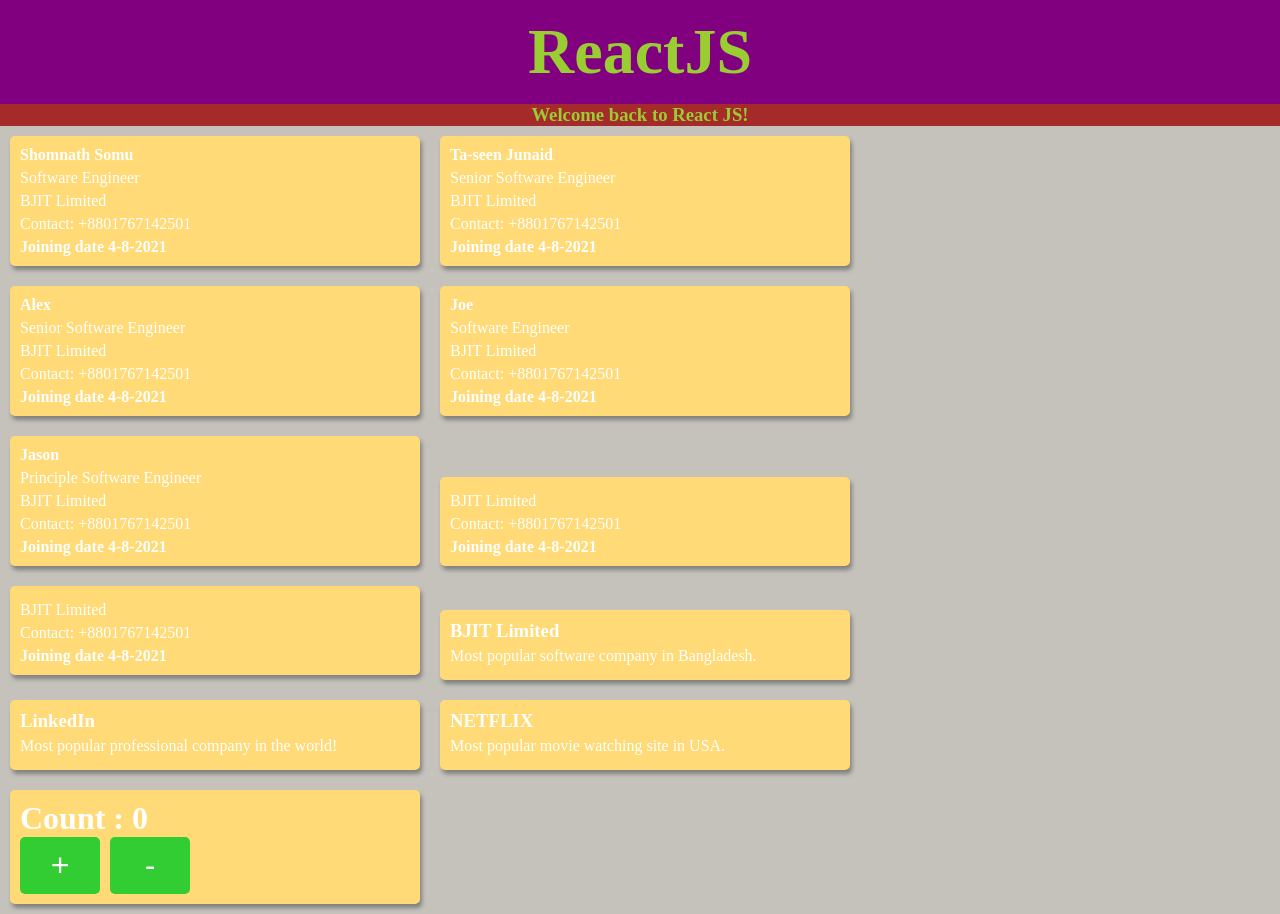
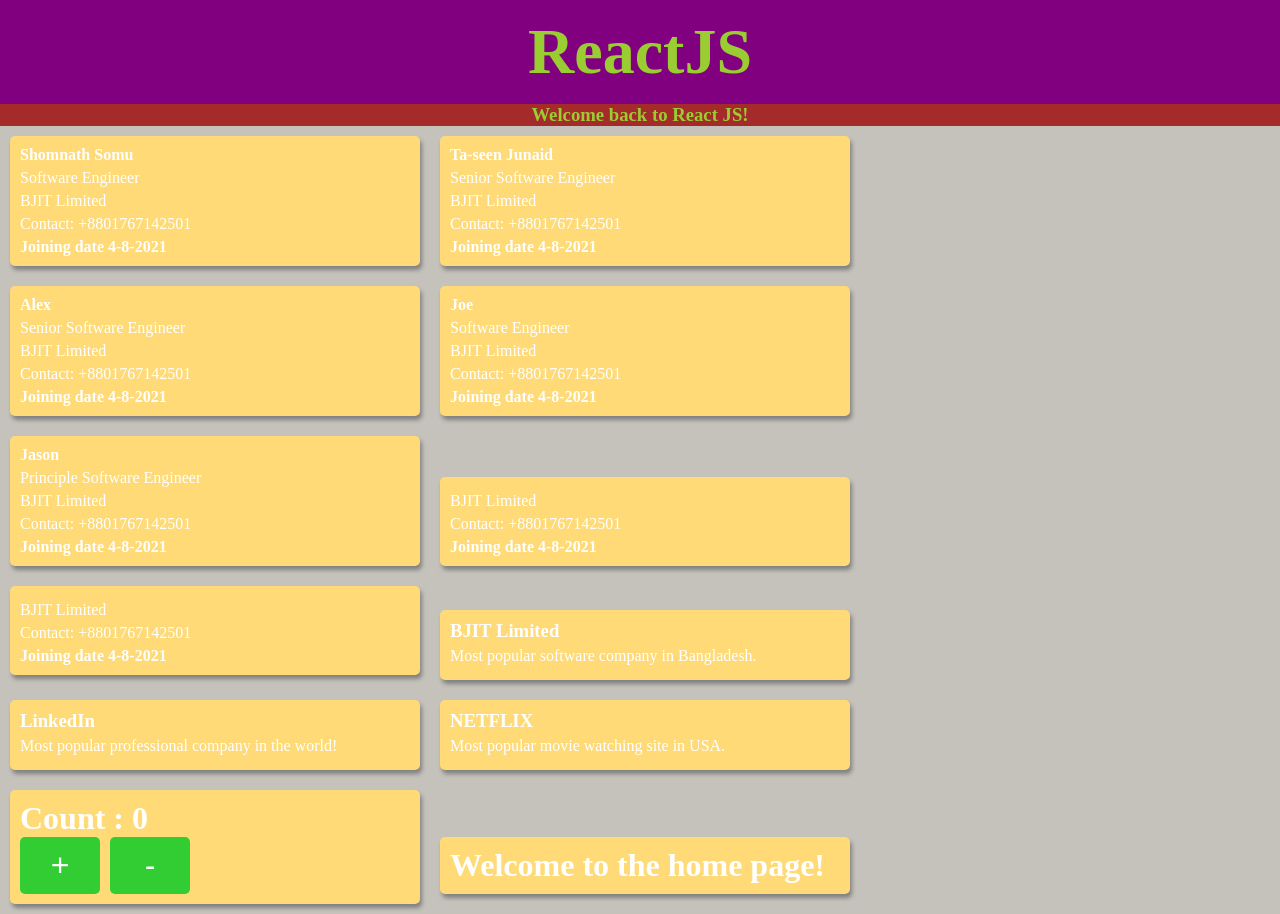
Before and after one commit to shomnathsomu/Build-React, a React (Create React App) app: page / in a window 1280 px wide. Built offline with nearby package versions, Linux system fonts and the light colour scheme.

Commit message:
Added SignUp component

```diff
--- a/src/App.js
+++ b/src/App.js
@@ -4,6 +4,7 @@ import Card from './components/Card';
 import Data from './data.json';
 import Company from './components/Company';
 import Counter from './components/Counter';
+import Signup from './components/Signup';
 
 const tech = "ReactJS";
 const title = "Welcome back to React JS!";
@@ -38,6 +39,8 @@ function App(){
         <Company compName="NETFLIX" compDesc="Most popular movie watching site in USA."/>
 
         <Counter />
+
+        <Signup />
   </div>
 }
 
```
